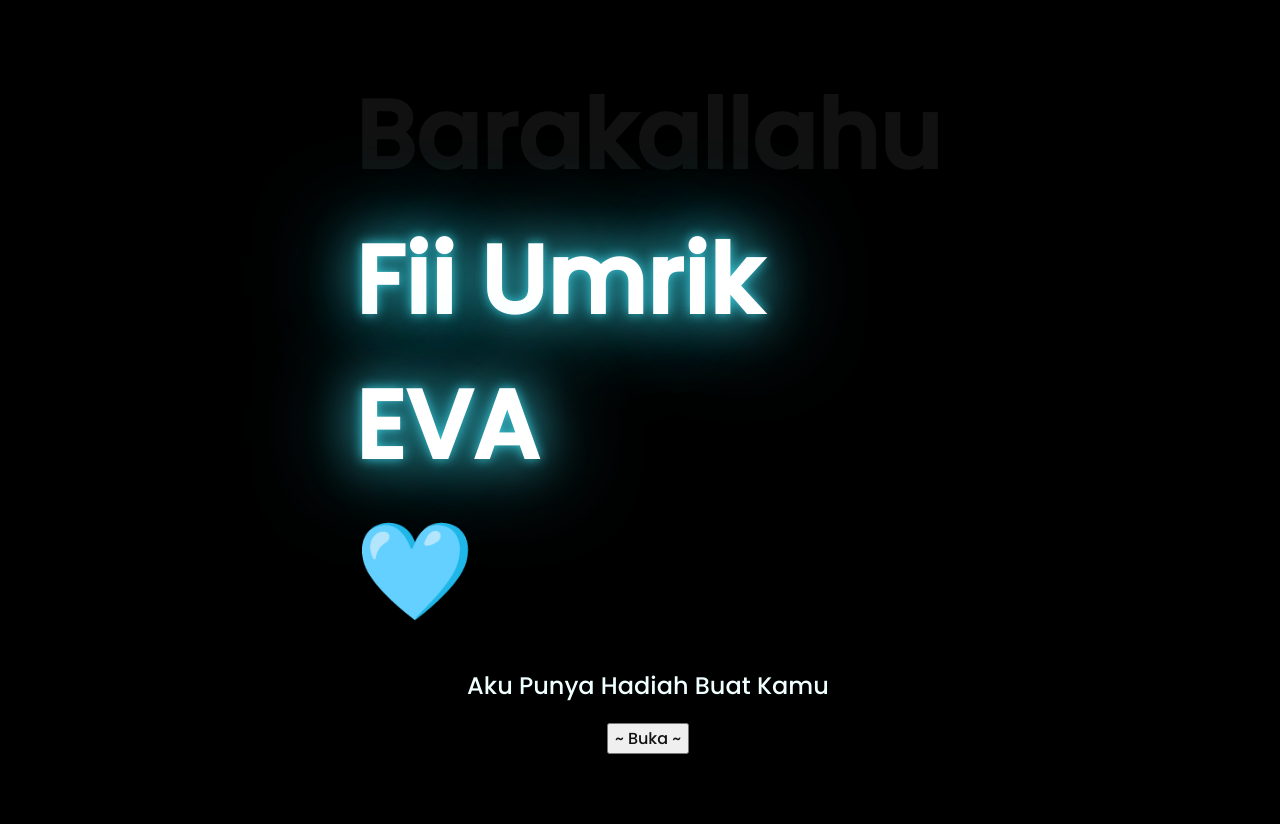
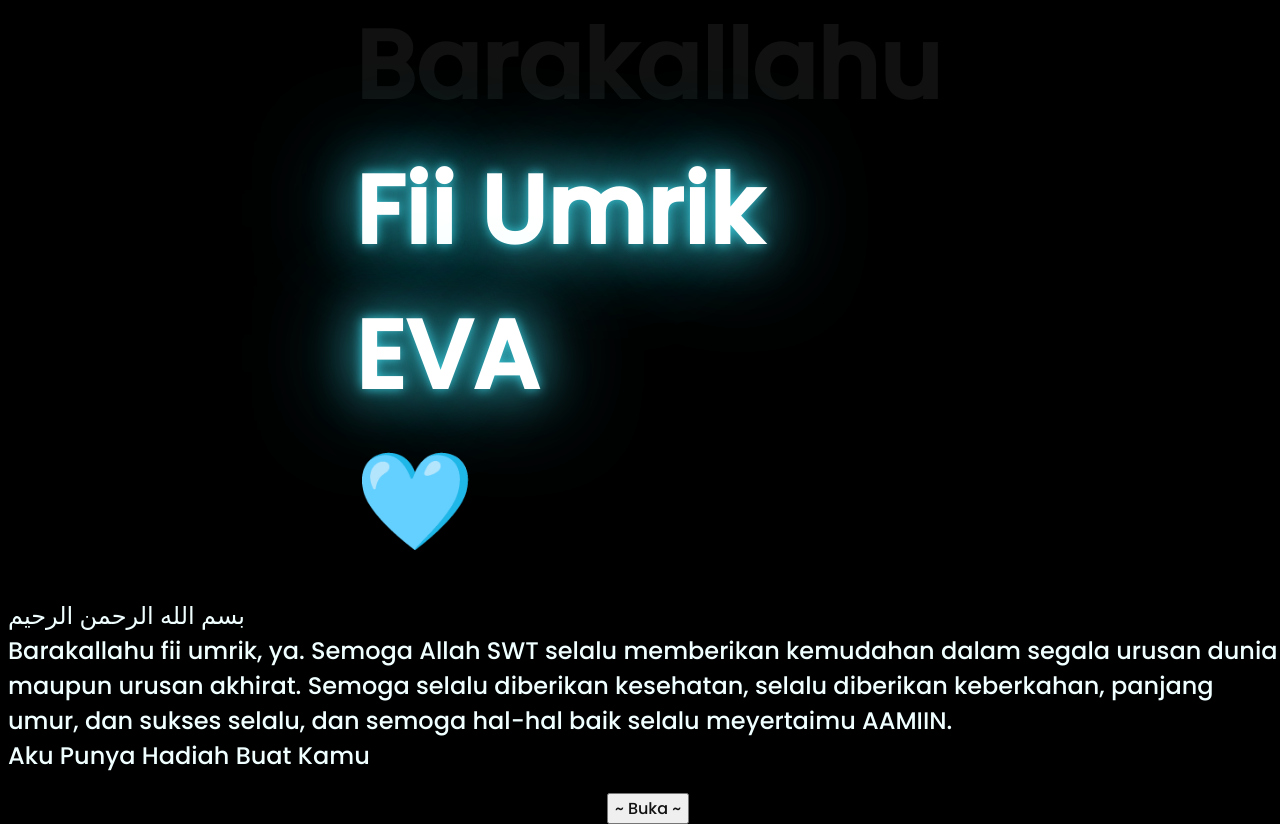
Before and after one commit to masrivv/hbd-eva, a plain HTML site: page index.html in a window 1280 px wide. Drawn offline with Linux system fonts and the light colour scheme.

Commit message:
Update index.html

```diff
--- a/index.html
+++ b/index.html
@@ -21,6 +21,10 @@
     </div>
     <br>
     <div class="description">
+        <span>بسم الله الرحمن الرحيم</span>
+        <br>
+        <span>Barakallahu fii umrik, ya. Semoga Allah SWT selalu memberikan kemudahan dalam segala urusan dunia maupun urusan akhirat. Semoga selalu diberikan kesehatan, selalu diberikan keberkahan, panjang umur, dan sukses selalu, dan semoga hal-hal baik selalu meyertaimu AAMIIN.</span>
+        <br>
         <span>Aku Punya Hadiah Buat Kamu</span>
     </div>
     <div class="button">
```
